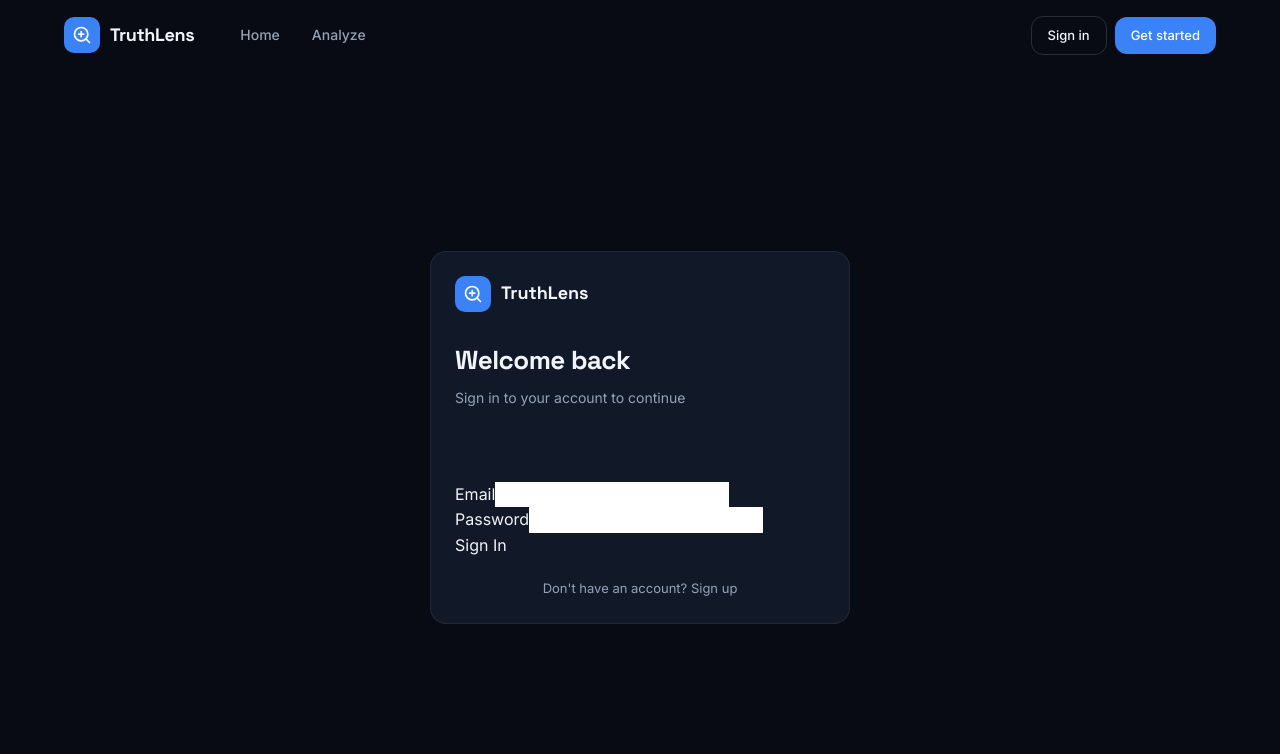
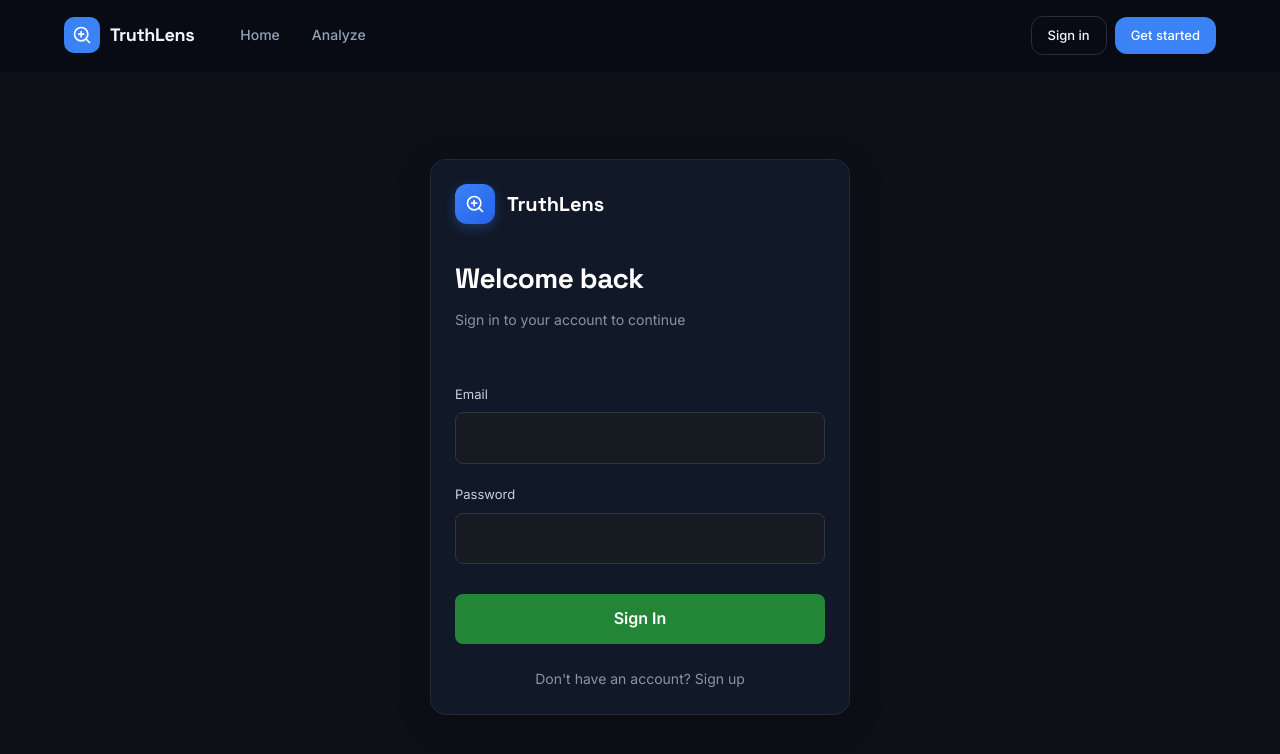
Before and after one commit to somesh-pandey12/TruthLens, a React (Create React App) app in the folder client/: page /login in a window 1280 px wide. Shown: the top 754 px of the page. Built offline with nearby package versions, Linux system fonts and the light colour scheme.

Commit message:
Refactor Auth.css for improved styling and layout

```diff
--- a/client/src/pages/Auth.css
+++ b/client/src/pages/Auth.css
@@ -1,66 +1,104 @@
+/* Auth Page Layout */
 .auth-page {
   min-height: calc(100vh - 69px);
   display: flex;
   align-items: center;
   justify-content: center;
   padding: 40px 16px;
+  background-color: #0d1117; /* Dark theme background */
 }
+
 .auth-card {
   width: 100%;
   max-width: 420px;
-  padding: 36px;
+  padding: 40px;
+  background: rgba(22, 27, 34, 0.8);
+  backdrop-filter: blur(12px);
+  border: 1px solid rgba(255, 255, 255, 0.1);
+  border-radius: 20px;
+  box-shadow: 0 8px 32px rgba(0, 0, 0, 0.3);
 }
+
+/* Brand & Title */
 .auth-brand {
   display: flex;
   align-items: center;
-  gap: 10px;
-  margin-bottom: 28px;
+  gap: 12px;
+  margin-bottom: 32px;
 }
+
 .auth-brand-icon {
-  width: 36px; height: 36px;
-  background: var(--blue);
-  border-radius: 10px;
+  width: 40px; height: 40px;
+  background: linear-gradient(135deg, #3b82f6, #2563eb);
+  border-radius: 12px;
   display: flex; align-items: center; justify-content: center;
   color: #fff;
+  box-shadow: 0 4px 12px rgba(59, 130, 246, 0.3);
 }
+
 .auth-brand-name {
   font-family: 'Space Grotesk', sans-serif;
-  font-size: 18px;
+  font-size: 20px;
   font-weight: 700;
+  color: #ffffff;
 }
+
 .auth-title {
   font-family: 'Space Grotesk', sans-serif;
-  font-size: 26px;
+  font-size: 28px;
   font-weight: 700;
   letter-spacing: -0.02em;
-  margin-bottom: 6px;
-  color: var(--text-primary);
+  margin-bottom: 8px;
+  color: #ffffff;
 }
-.auth-sub { font-size: 14px; color: var(--text-secondary); margin-bottom: 24px; }
+
+.auth-sub { font-size: 14px; color: #8b949e; margin-bottom: 28px; }
+
+/* Input Fields */
+.form-group { margin-bottom: 20px; }
+.form-group label { display: block; font-size: 13px; color: #c9d1d9; margin-bottom: 8px; }
+.form-group input {
+  width: 100%;
+  padding: 12px 16px;
+  background: #161b22;
+  border: 1px solid #30363d;
+  border-radius: 8px;
+  color: white;
+  transition: all 0.3s ease;
+}
+.form-group input:focus {
+  border-color: #58a6ff;
+  outline: none;
+  box-shadow: 0 0 0 3px rgba(88, 166, 255, 0.15);
+}
+
+/* Auth Button */
+.auth-submit {
+  width: 100%;
+  padding: 12px;
+  background: #238636;
+  border: none;
+  border-radius: 8px;
+  color: white;
+  font-weight: 600;
+  cursor: pointer;
+  transition: background 0.2s;
+  margin-top: 10px;
+}
+.auth-submit:hover { background: #2ea043; }
+
+/* Footer & Extras */
 .auth-error {
-  display: flex;
-  align-items: center;
-  gap: 8px;
-  background: rgba(239,68,68,0.08);
-  border: 1px solid rgba(239,68,68,0.2);
-  color: #ef4444;
-  padding: 10px 14px;
-  border-radius: var(--radius-sm);
+  background: rgba(248, 81, 73, 0.1);
+  border: 1px solid rgba(248, 81, 73, 0.4);
+  color: #ffa198;
+  padding: 10px;
+  border-radius: 8px;
   font-size: 13px;
   margin-bottom: 16px;
 }
-.auth-footer {
-  text-align: center;
-  font-size: 13px;
-  color: var(--text-secondary);
-  margin-top: 20px;
-}
-.auth-link { color: var(--blue); text-decoration: none; font-weight: 500; }
+.auth-footer { text-align: center; font-size: 14px; color: #8b949e; margin-top: 24px; }
+.auth-link { color: #58a6ff; text-decoration: none; font-weight: 500; }
 .auth-link:hover { text-decoration: underline; }
-.google-btn-wrapper {
-  width: 100%;
-  margin-bottom: 4px;
-  min-height: 44px;
-}
-/* Override Google button border radius */
-.google-btn-wrapper iframe { border-radius: var(--radius-md) !important; }
+
+.google-btn-wrapper { margin: 24px 0; border-radius: 8px; overflow: hidden; }
```
